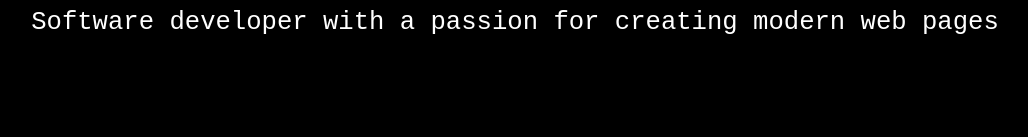
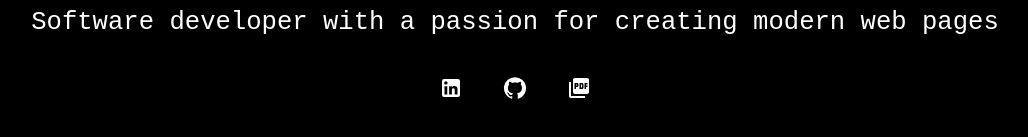
Before and after one commit to laurenmilesdev/portfolio, a Next.js app: page / in a window 1280 px wide. Shown: the part 619-756 px from the top of the page, without its empty margins (125-1153 px from the left). Built offline with nearby package versions, Linux system fonts and the light colour scheme; a web font is replaced by a local one.

Commit message:
Updated Contact and Contacts components

```diff
--- a/src/components/contact/Contact.tsx
+++ b/src/components/contact/Contact.tsx
@@ -1,5 +1,9 @@
+import Contacts from './Contacts';
+import ContactType from '@/types/contact/contact';
+
 type Props = {
   description: string;
+  contacts: ContactType[];
 };
 
 export default function Contact(props: Props): JSX.Element {
@@ -10,6 +14,8 @@ export default function Contact(props: Props): JSX.Element {
         data-testid="description"
         dangerouslySetInnerHTML={{ __html: props.description }}
       />
+
+      <Contacts contacts={props.contacts} />
     </div>
   );
 }
--- /dev/null
+++ b/src/components/contact/Contacts.module.css
@@ -0,0 +1,6 @@
+.contacts {
+  width: 100%;
+  display: flex;
+  flex-direction: row;
+  justify-content: center;
+}
--- a/src/components/contact/Contacts.tsx
+++ b/src/components/contact/Contacts.tsx
@@ -1,30 +1,50 @@
-import Contact from './Contact';
+import { Button } from '@mui/material';
+import GitHubIcon from '@mui/icons-material/GitHub';
+import LinkedInIcon from '@mui/icons-material/LinkedIn';
+import PictureAsPdfIcon from '@mui/icons-material/PictureAsPdf';
+import EmailIcon from '@mui/icons-material/Email';
 import ContactType from '@/types/contact/contact';
+import ContactTypeConstants from '../../constants/contact-type';
+
+import styles from './Contacts.module.css';
 
 type Props = {
-  description: string;
   contacts: ContactType[];
+};
+
+const content = (contact: ContactType): JSX.Element => {
+  const icon = getIcon(contact.name);
+
+  return (
+    <Button
+      href={contact.url ?? ''}
+      target="_blank"
+      className="btn-primary"
+      aria-label={`Link to ${contact.name} in new tab.`}
+      id={`${contact.name}-btn`}
+      key={contact.name}
+    >
+      {icon}
+    </Button>
+  );
 };
 
 export default function Contacts(props: Props): JSX.Element {
   return (
-    <div className="col-md-12">
-      <div
-        className="col-md-12 mb-3"
-        data-testid="description"
-        dangerouslySetInnerHTML={{ __html: props.description }}
-      />
-
-      <div className="col-md-12">
-        <ul>
-          {props.description &&
-            props.contacts.map((contact: ContactType) => (
-              <div key={contact.name}>
-                <Contact contact={contact} />
-              </div>
-            ))}
-        </ul>
-      </div>
+    <div className={`${styles.contacts} col-md-12`}>
+      {props.contacts.map((contact: ContactType) => content(contact))}
     </div>
   );
 }
+
+export function getIcon(name: string) {
+  return name === ContactTypeConstants.GITHUB ? (
+    <GitHubIcon />
+  ) : name === ContactTypeConstants.LINKEDIN ? (
+    <LinkedInIcon />
+  ) : name === ContactTypeConstants.RESUME ? (
+    <PictureAsPdfIcon />
+  ) : (
+    <EmailIcon />
+  );
+}
```
Also changed, not shown: 1 other file (tests, documents, lock files or other folders).
